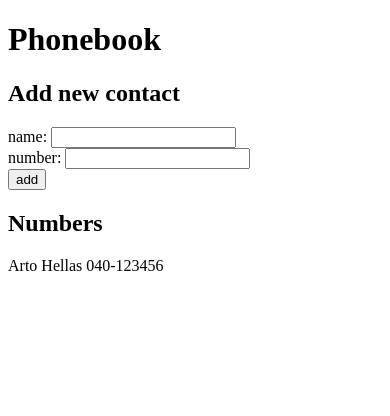
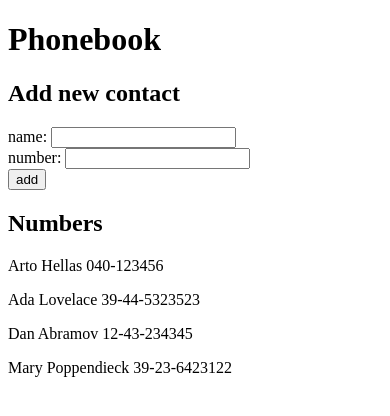
Before and after one commit to LendyAbel/FullStack-Course, a React (Vite) app in the folder part2/phonebook/: page / in a window 390 px wide. Shown: the top 416 px of the page. Built offline with nearby package versions, Linux system fonts and the light colour scheme.

Commit message:
phonebook Step3 Fixed

```diff
--- a/part2/phonebook/src/App.jsx
+++ b/part2/phonebook/src/App.jsx
@@ -5,6 +5,9 @@ const App = () => {
   //VARIABLES
   const [persons, setPersons] = useState([
     { name: "Arto Hellas", number: "040-123456", id: 1 },
+    { name: "Ada Lovelace", number: "39-44-5323523", id: 2 },
+    { name: "Dan Abramov", number: "12-43-234345", id: 3 },
+    { name: "Mary Poppendieck", number: "39-23-6423122", id: 4 },
   ])
   const [newName, setNewName] = useState("")
   const [newNumber, setNewNumber] = useState("")
@@ -30,6 +33,7 @@ const App = () => {
         id: persons.length + 1,
       })
     )
+
     setNewName("")
     setNewNumber("")
   }
@@ -46,7 +50,6 @@ const App = () => {
   return (
     <div>
       <h1>Phonebook</h1>
-
       <h2>Add new contact</h2>
       <form onSubmit={add}>
         <div>
```
